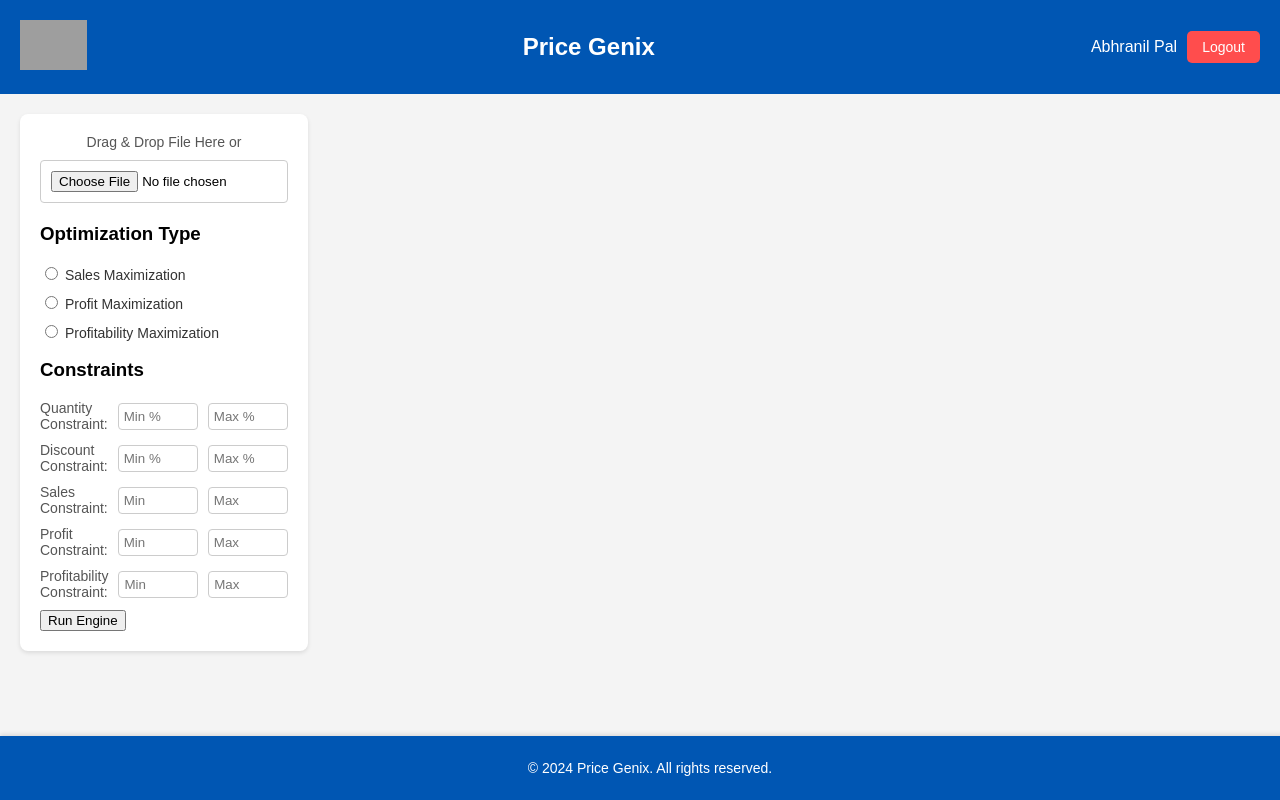
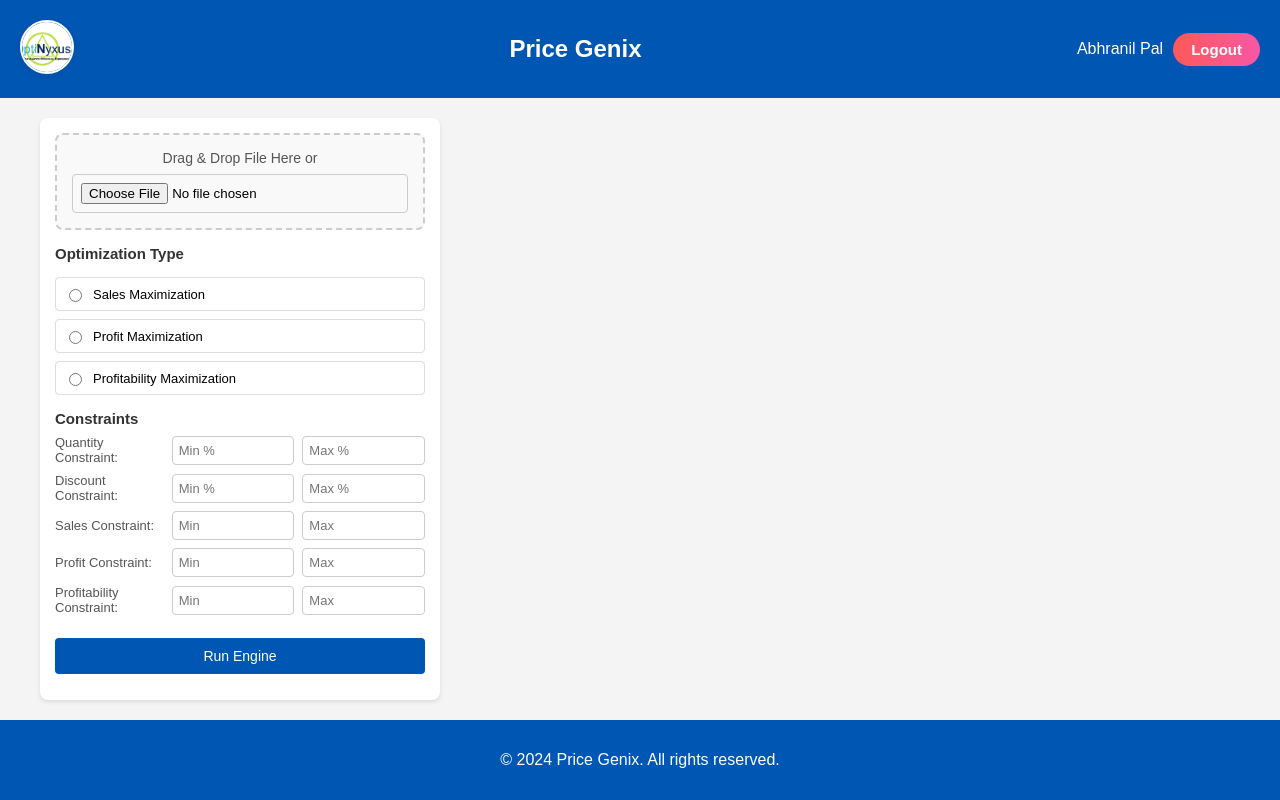
Before and after one commit to abhraliteyaars/price_optimizer, a Flask app: page /index in a window 1280 px wide. Run offline with Flask 3, Linux system fonts and the light colour scheme; grey boxes are pictures that could not be loaded.

Commit message:
Add files via upload

```diff
--- a/static/styles.css
+++ b/static/styles.css
@@ -4,6 +4,9 @@
     margin: 0;
     padding: 0;
     background-color: #f4f4f4;
+    min-height: 100vh;
+    display: flex;
+    flex-direction: column;
 }
 
 header {
@@ -13,6 +16,7 @@
     display: flex;
     justify-content: space-between;
     align-items: center;
+    flex-wrap: wrap;
 }
 
 header .header-container {
@@ -20,10 +24,13 @@
     justify-content: space-between;
     align-items: center;
     width: 100%;
+    flex-wrap: wrap;
+    gap: 20px;
 }
 
 header .logo img {
     height: 50px;
+    max-width: 100%;
 }
 
 header h1 {
@@ -34,6 +41,7 @@
 header .user-info {
     display: flex;
     align-items: center;
+    gap: 10px;
 }
 
 header .user-info img {
@@ -43,23 +51,46 @@
 }
 
 /* Main Layout */
+main {
+    flex: 1;
+    padding: 20px;
+    display: flex;
+    justify-content: center;
+}
+
 main .container {
     display: flex;
-    justify-content: space-between;
-    padding: 20px;
+    flex-wrap: wrap;
     gap: 20px;
+    max-width: 1200px;
+    margin: 0 auto;
+    width: 100%;
 }
 
 main .form-section {
-    width: 20%;
+    flex: 0 0 400px;
     background: white;
-    padding: 20px;
+    padding: 15px;
     border-radius: 8px;
     box-shadow: 0 2px 4px rgba(0, 0, 0, 0.1);
+    max-width: 400px;
+    box-sizing: border-box;
+}
+
+main .form-section h3 {
+    margin: 10px 0 8px 0;
+    font-size: 15px;
+    color: #333;
+}
+
+main .form-section form {
+    width: 100%;
+    box-sizing: border-box;
 }
 
 main .results-section {
-    width: 65%;
+    flex: 1;
+    min-width: 300px;
     background: white;
     padding: 20px;
     border-radius: 8px;
@@ -67,6 +98,20 @@
 }
 
 /* Table Styles */
+.table-slider {
+    overflow-x: auto;
+    max-width: 100%;
+    border: 1px solid #ddd;
+    border-radius: 5px;
+    padding: 10px;
+    background-color: #fff;
+    margin: 20px 0;
+}
+
+.table-container {
+    min-width: 800px;
+}
+
 table {
     width: 100%;
     border-collapse: collapse;
@@ -83,6 +128,8 @@
 table th {
     background-color: #f4f4f4;
     font-weight: bold;
+    position: sticky;
+    top: 0;
 }
 
 .scrollable-table {
@@ -130,93 +177,215 @@
     display: flex;
     flex-direction: column;
     align-items: center;
-    margin-bottom: 20px;
+    margin-bottom: 15px;
+    padding: 15px;
+    border: 2px dashed #ccc;
+    border-radius: 8px;
+    background-color: #f9f9f9;
+    box-sizing: border-box;
 }
 
 .file-label {
     font-size: 14px;
     color: #555;
-    margin-bottom: 10px;
+    margin-bottom: 8px;
+    text-align: center;
+    width: 100%;
 }
 
 #file {
-    padding: 10px;
+    padding: 8px;
     border: 1px solid #ccc;
     border-radius: 4px;
     width: 100%;
     box-sizing: border-box;
+    max-width: 100%;
 }
 
 /* Optimization Options */
+.optimization-options {
+    display: flex;
+    flex-direction: column;
+    gap: 8px;
+    margin: 15px 0;
+    width: 100%;
+    box-sizing: border-box;
+}
+
 .optimization-options label {
-    display: block;
-    margin-bottom: 10px;
-    font-size: 14px;
-    color: #333;
+    display: flex;
+    align-items: center;
+    gap: 8px;
+    padding: 8px;
+    border: 1px solid #ddd;
+    border-radius: 4px;
+    cursor: pointer;
+    transition: background-color 0.3s;
+    font-size: 13px;
+    width: 100%;
+    box-sizing: border-box;
+}
+
+.optimization-options label:hover {
+    background-color: #f0f0f0;
 }
 
 /* Constraints */
 .constraint-row {
     display: flex;
+    flex-wrap: wrap;
+    gap: 8px;
+    margin-bottom: 8px;
     align-items: center;
-    gap: 10px;
-    margin-bottom: 10px;
+    width: 100%;
+    box-sizing: border-box;
 }
 
 .constraint-row label {
     flex: 1;
-    font-size: 14px;
+    min-width: 100px;
+    font-size: 13px;
     color: #555;
+    margin-bottom: 0;
+    box-sizing: border-box;
 }
 
 .small-input {
-    width: 45%;
-    padding: 5px;
+    flex: 1;
+    min-width: 80px;
+    padding: 6px;
     border: 1px solid #ccc;
     border-radius: 4px;
     box-sizing: border-box;
+    font-size: 13px;
+    margin-bottom: 0;
+}
+
+/* Buttons */
+.btn-primary, .btn {
+    padding: 10px 20px;
+    background-color: #0056b3;
+    color: white;
+    border: none;
+    border-radius: 4px;
+    cursor: pointer;
+    font-size: 14px;
+    transition: background-color 0.3s;
+    width: 100%;
+    margin-top: 15px;
+}
+
+.btn-primary:hover, .btn:hover {
+    background-color: #004494;
+}
+
+.btn-logout {
+    padding: 8px 18px;
+    background: linear-gradient(90deg, #ff5858 0%, #f857a6 100%);
+    color: #fff;
+    border: none;
+    border-radius: 20px;
+    cursor: pointer;
+    font-size: 15px;
+    font-weight: 600;
+    box-shadow: 0 2px 8px rgba(248, 87, 166, 0.08);
+    transition: background 0.2s, box-shadow 0.2s, transform 0.1s;
+    outline: none;
+}
+
+.btn-logout:hover, .btn-logout:focus {
+    background: linear-gradient(90deg, #f857a6 0%, #ff5858 100%);
+    box-shadow: 0 4px 16px rgba(248, 87, 166, 0.16);
+    transform: translateY(-2px) scale(1.04);
+}
+
+/* Summary Sections */
+.sumary-sections {
+    display: flex;
+    flex-wrap: wrap;
+    gap: 20px;
+    margin: 20px 0;
+}
+
+.optimized-summary-section, .base-summary-section {
+    flex: 1;
+    min-width: 250px;
+    padding: 15px;
+    background-color: #f8f9fa;
+    border-radius: 8px;
+    border: 1px solid #ddd;
 }
 
 /* Footer Styles */
 footer {
-    background-color: #0056b3; /* Same color as the header */
-    color: white; /* White text for contrast */
+    background-color: #0056b3;
+    color: white;
     text-align: center;
-    padding: 10px;
-    position: fixed; /* Ensures the footer stays at the bottom */
-    bottom: 0;
-    left: 0;
-    width: 100%; /* Stretches across the screen */
-    box-shadow: 0 -2px 4px rgba(0, 0, 0, 0.1); /* Optional shadow for better visibility */
-    font-size: 14px;
+    padding: 15px;
+    margin-top: auto;
 }
 
-/* Table Slider */
-.table-slider {
-    overflow-x: auto; /* Enable horizontal scrolling */
-    max-width: 100%; /* Ensure it doesn't exceed the container width */
-    border: 1px solid #ddd; /* Add a border for better visibility */
-    border-radius: 5px; /* Rounded corners */
-    padding: 10px; /* Add some padding around the table */
-    background-color: #fff; /* White background for the table */
+/* Responsive Design */
+@media (max-width: 768px) {
+    main .container {
+        flex-direction: column;
+        align-items: center;
+    }
+    main .form-section {
+        width: 100%;
+        max-width: 400px;
+    }
+    main .results-section {
+        width: 100%;
+    }
+    .constraint-row {
+        flex-direction: column;
+        align-items: stretch;
+        gap: 2px;
+        margin-bottom: 2px;
+    }
+    .constraint-row label {
+        margin-bottom: 0;
+        width: 100%;
+    }
+    .small-input {
+        width: 100%;
+        min-width: 0;
+    }
+    main .form-section h3 {
+        margin-bottom: 4px;
+        margin-top: 10px;
+    }
 }
 
-.table-container {
-    min-width: 800px; /* Set a minimum width for the table */
+.last-uploaded-file {
+    font-size: 13px;
+    color: #333;
+    background: #f1f1f1;
+    border: 1px solid #ddd;
+    border-radius: 4px;
+    padding: 6px 10px;
+    margin-bottom: 8px;
+    text-align: left;
+    word-break: break-all;
 }
 
-/* Logout Button */
-.btn-logout {
-    background-color: #ff4d4d;
-    color: white;
-    border: none;
-    padding: 8px 15px;
-    border-radius: 5px;
-    cursor: pointer;
+.error-message {
+    background: #ffeaea;
+    color: #b30000;
+    border: 1px solid #ffb3b3;
+    border-radius: 4px;
+    padding: 10px 14px;
+    margin-bottom: 12px;
     font-size: 14px;
-    margin-left: 10px;
+    text-align: left;
 }
 
-.btn-logout:hover {
-    background-color: #cc0000;
+.circular-logo {
+    border-radius: 50%;
+    object-fit: cover;
+    width: 50px;
+    height: 50px;
+    border: 2px solid #fff;
+    box-shadow: 0 2px 6px rgba(0,0,0,0.08);
 }
```
Also changed, not shown: static/new_logo.png (added).
